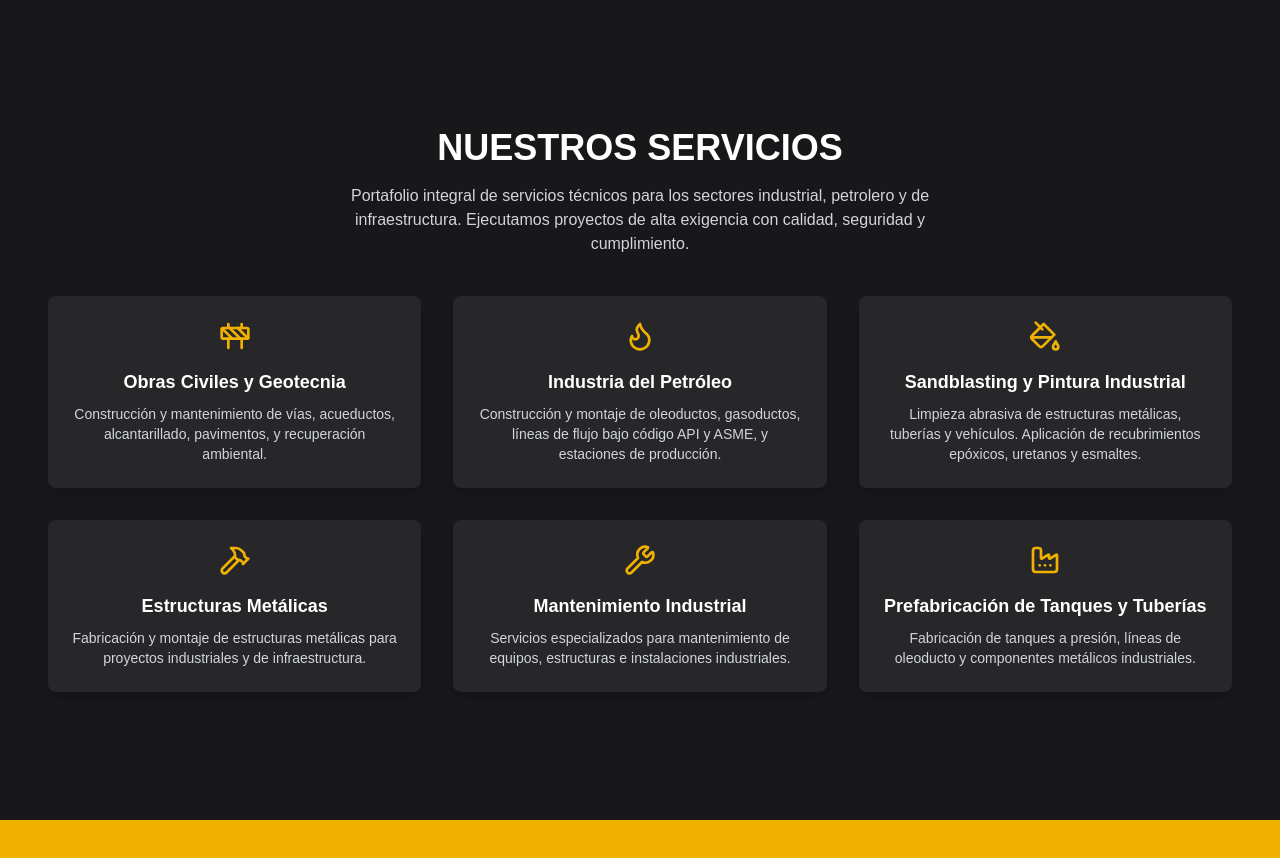
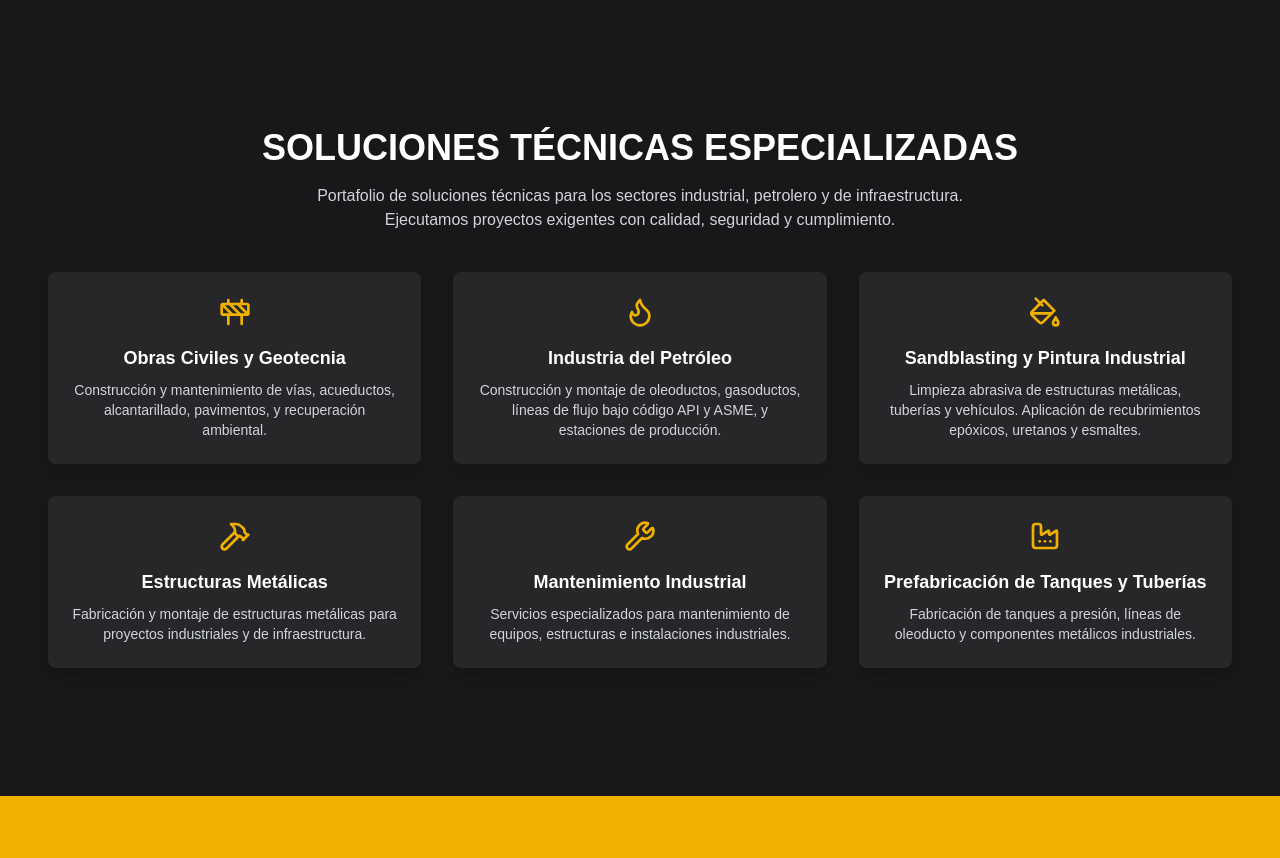
Before and after one commit to castolo10a/landing-jc-construcciones, a Next.js app: page / in a window 1280 px wide. Shown: the part 800-1658 px from the top of the page. Built offline with nearby package versions, Linux system fonts and the light colour scheme.

Commit message:
chore: update UI text in infoService section

```diff
--- a/src/templates/infoServices/infoServices.tsx
+++ b/src/templates/infoServices/infoServices.tsx
@@ -13,12 +13,10 @@ export const InfoServices: FC = () => {
     >
       <div className="max-w-7xl mx-auto text-center">
         <h2 className="text-3xl md:text-4xl font-bold uppercase">
-          Nuestros Servicios
+          Soluciones técnicas especializadas
         </h2>
         <p className="text-zinc-300 max-w-2xl mx-auto mt-4 mb-10">
-          Portafolio integral de servicios técnicos para los sectores
-          industrial, petrolero y de infraestructura. Ejecutamos proyectos de
-          alta exigencia con calidad, seguridad y cumplimiento.
+          Portafolio de soluciones técnicas para los sectores industrial, petrolero y de infraestructura. Ejecutamos proyectos exigentes con calidad, seguridad y cumplimiento.
         </p>
 
         <div className="grid gap-8 md:grid-cols-3">
```
